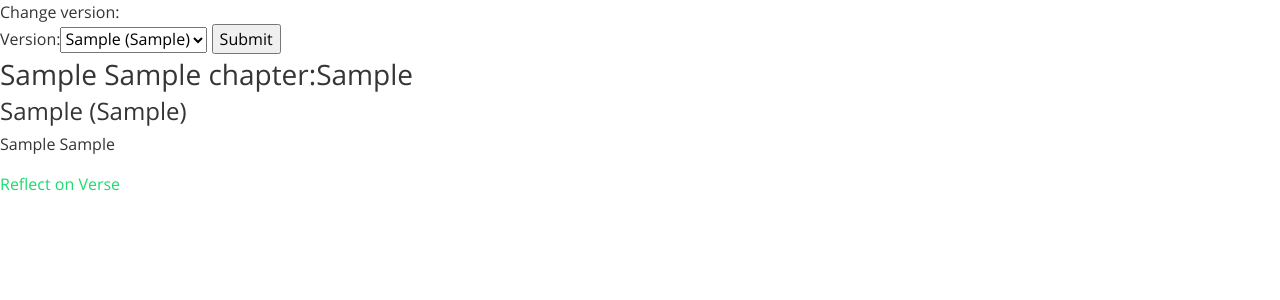
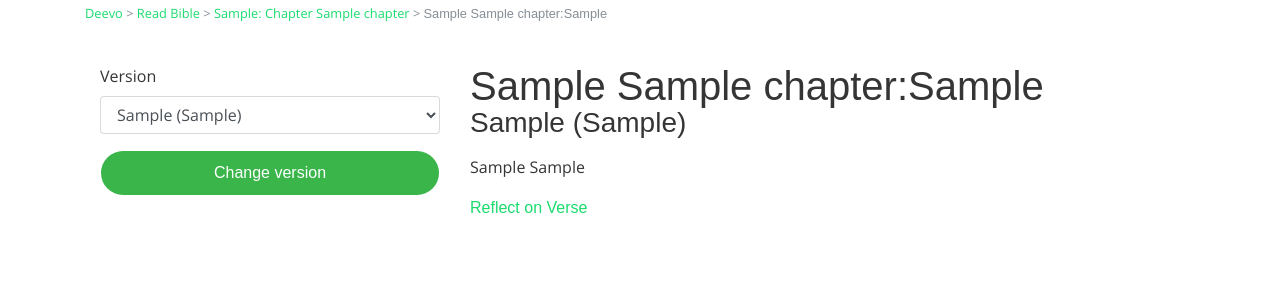
Before and after one commit to reginaalyssa/Deevo, a Django app: template deevo/bible/templates/bible/verse.html in a window 1280 px wide. Shown: the part 60-360 px from the top of the page. Run offline with Django 3.2, Linux system fonts and the light colour scheme; tables that the repository leaves empty hold one stand-in row (values such as "Sample post"); the template is opened without the code that fills it: values that come from a table or form of the project are taken from there, most other values are stand-ins (such as "Sample title", 1, 10 or a date in 2020); some libraries are stand-ins or nearby versions; some web fonts are replaced.

Commit message:
Add styles to verse pages of Read Bible

```diff
--- a/deevo/bible/templates/bible/verse.html
+++ b/deevo/bible/templates/bible/verse.html
@@ -4,14 +4,34 @@
 {% block title %}{{ book.n }} {{ chapter }}:{{ verse.v }}{% endblock %}
 
 {% block content %}
-    Change version:
-    <form action="{% url 'bible:change_version_verse' book.id chapter verse.v %}" method="post">
-        {% csrf_token %}
-        {{ form }}
-        <input type="submit" value="Submit" />
-    </form>
-    <h3>{{ book.n }} {{ chapter }}:{{ verse.v }}</h3>
-    <h4>{{ version.version }} ({{ version.abbreviation }})</h4>
-    <p>{{ verse.v }} {{ verse.t|remove_backslash }}</p>
-    <a href="{% url 'devotions:reflect' version_link book.id chapter verse.v %}">Reflect on Verse</a>
+    <div class="container">
+        <small class="text-muted">
+            <a href="{% url 'home' %}">Deevo</a> >
+            <a href="{% url 'bible:book' %}">Read Bible</a> >
+            <a href="{% url 'bible:chapter' version.abbreviation|lower book.id chapter %}">{{ book.n }}: Chapter {{ chapter }}</a> >
+            <span class="text-bold">{{ book.n }} {{ chapter }}:{{ verse.v }}</span>
+        </small>
+        <div class="main-container">
+            <div class="row">
+                <div class="col-md-4">
+                    <aside>
+                        <form action="{% url 'bible:change_version_verse' book.id chapter verse.v %}" method="post">
+                            {% csrf_token %}
+                            {% load crispy_forms_tags %}
+                            {{ form|crispy }}
+                            <input type="submit" value="Change version" class="btn btn-md green-button form-control" />
+                        </form>
+                    </aside>
+                </div>
+                <div class="col-md-8">
+                    <div class="main-header">
+                        <h1 class="margin-0 text-bold">{{ book.n }} {{ chapter }}:{{ verse.v }}</h1>
+                        <h3>{{ version }}</h3>
+                    </div>
+                    <p>{{ verse.v }} {{ verse.t|remove_backslash }}</p>
+                    <a href="{% url 'devotions:reflect' version_link book.id chapter verse.v %}" class="text-bold">Reflect on Verse</a>
+                </div>
+            </div>
+        </div>
+    </div>
 {% endblock %}
--- a/deevo/devotions/templates/devotions/reflect_from_verse.html
+++ b/deevo/devotions/templates/devotions/reflect_from_verse.html
@@ -12,6 +12,7 @@
             <a href="{% url 'home' %}">Deevo</a> >
             <a href="{% url 'bible:book' %}">Read Bible</a> >
             <a href="{% url 'bible:chapter' version.abbreviation|lower book.id verse.c%}">{{ book.n }}: Chapter {{ verse.c }}</a> >
+            <a href="{% url 'bible:verse' version.abbreviation|lower book.id verse.c verse.v %}">{{ book.n }} {{ verse.c }}:{{ verse.v }}</a> >
             <span class="text-bold">New Devotion</span> >
             <span class="text-bold">Write Reflection</span>
         </small>
```
